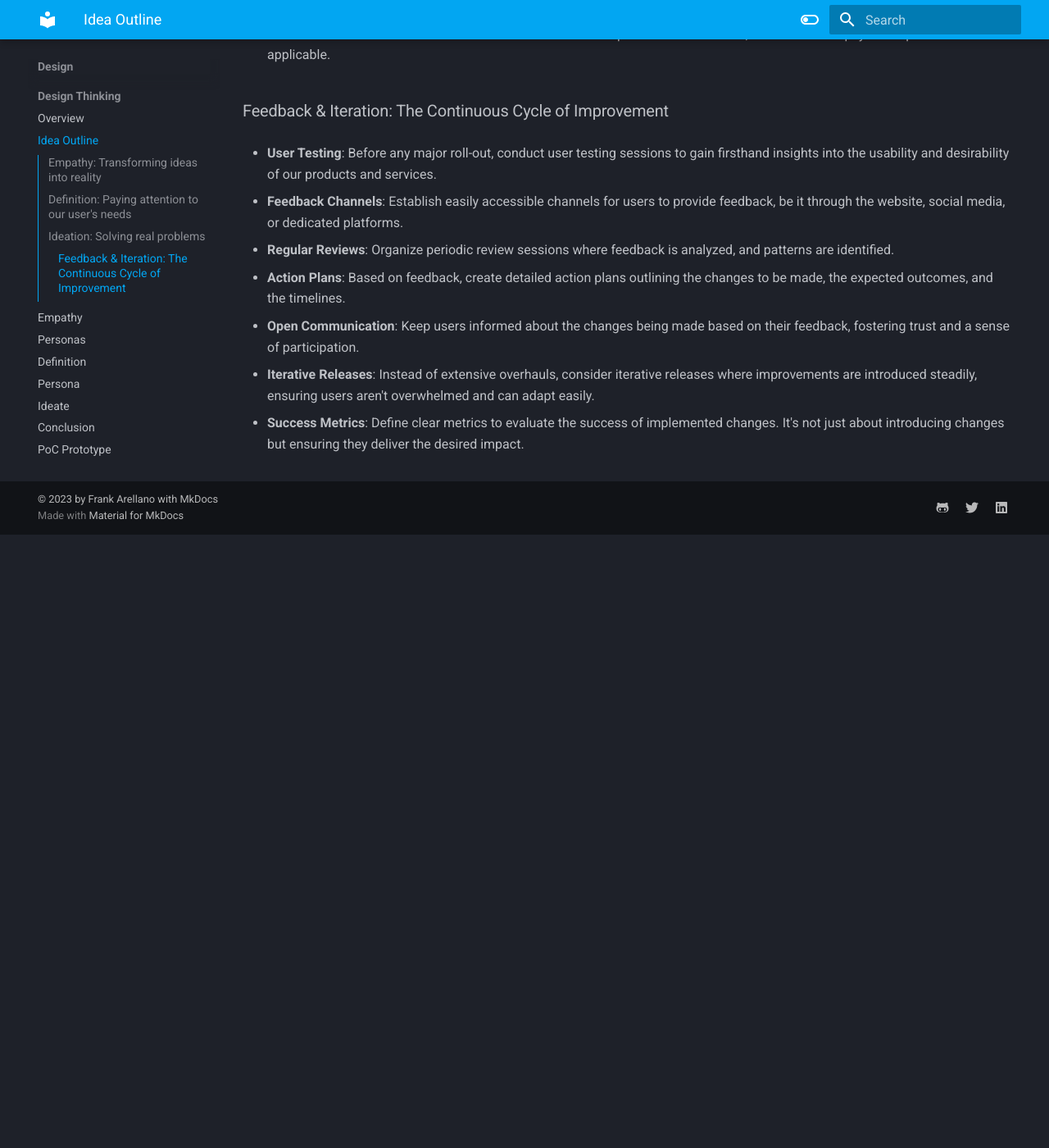
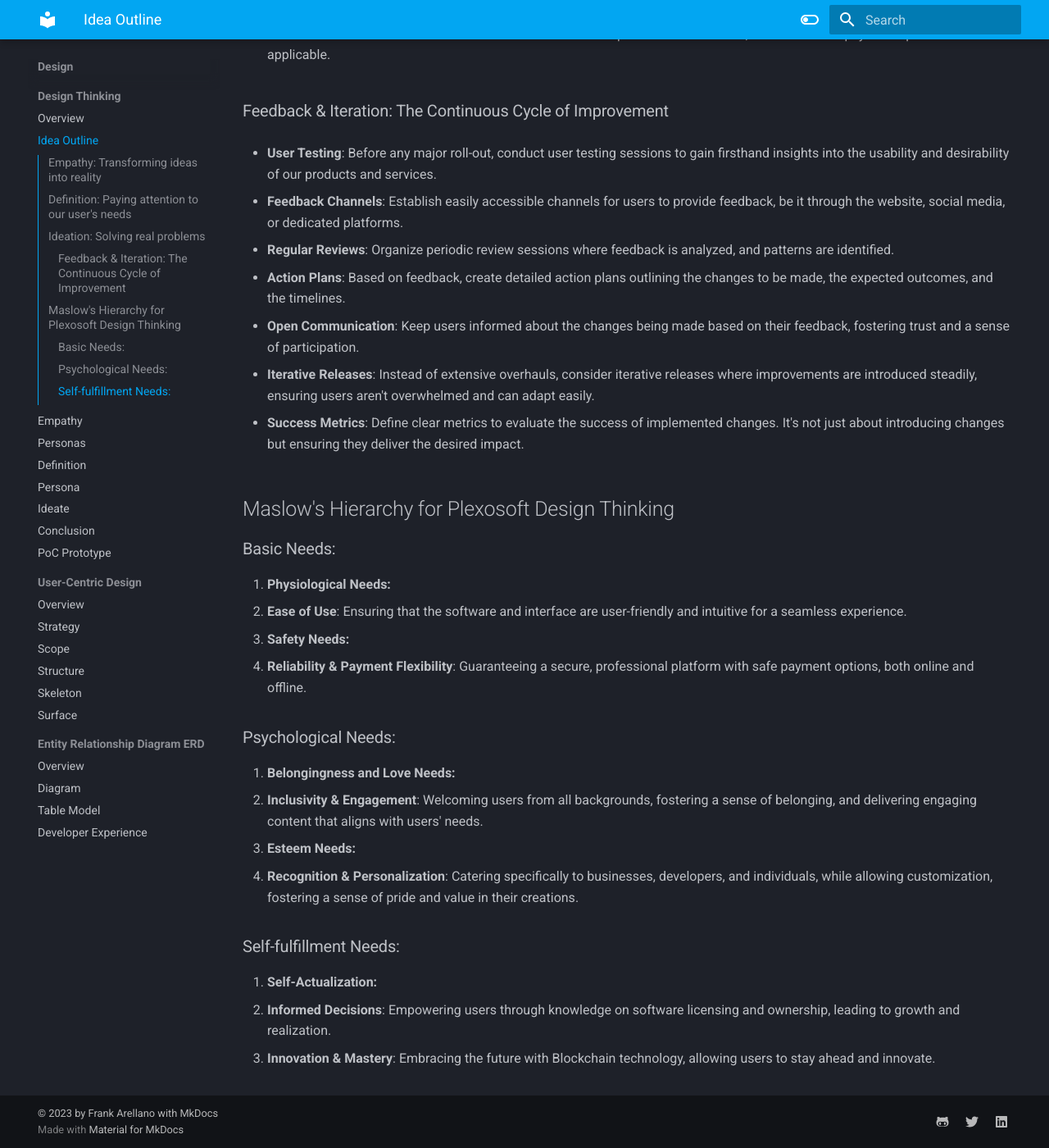
Before and after one commit to Code-Institute-Submissions/py, an MkDocs documentation site: the page built from docs/design-thinking/idea-outline/idea_outline.md, in a window 1280 px wide and 1400 px high, scrolled down 1822 px. Shown: the whole window at 82% size. Built offline with MkDocs 1.6.1 and Material for MkDocs 9.7.7, drawn with Linux system fonts in a browser that asks for light colours; before the commit the page ends 2474 px from its top, so only the background shows below that.

Commit message:
docs: add maslow's hierchy

```diff
--- a/docs/design-thinking/idea-outline/idea_outline.md
+++ b/docs/design-thinking/idea-outline/idea_outline.md
@@ -81,3 +81,28 @@
 - **Iterative Releases**: Instead of extensive overhauls, consider iterative releases where improvements are introduced steadily, ensuring users aren't overwhelmed and can adapt easily.
 
 - **Success Metrics**: Define clear metrics to evaluate the success of implemented changes. It's not just about introducing changes but ensuring they deliver the desired impact.
+
+## Maslow's Hierarchy for Plexosoft Design Thinking
+
+### Basic Needs:
+
+1. **Physiological Needs:**
+   - **Ease of Use**: Ensuring that the software and interface are user-friendly and intuitive for a seamless experience.
+
+2. **Safety Needs:**
+   - **Reliability & Payment Flexibility**: Guaranteeing a secure, professional platform with safe payment options, both online and offline.
+
+### Psychological Needs:
+
+3. **Belongingness and Love Needs:**
+   - **Inclusivity & Engagement**: Welcoming users from all backgrounds, fostering a sense of belonging, and delivering engaging content that aligns with users' needs.
+
+4. **Esteem Needs:**
+   - **Recognition & Personalization**: Catering specifically to businesses, developers, and individuals, while allowing customization, fostering a sense of pride and value in their creations.
+
+### Self-fulfillment Needs:
+
+5. **Self-Actualization:**
+   - **Informed Decisions**: Empowering users through knowledge on software licensing and ownership, leading to growth and realization.
+
+6. **Innovation & Mastery**: Embracing the future with Blockchain technology, allowing users to stay ahead and innovate.
```
Also changed, not shown: README.md (+1 -1 lines).
